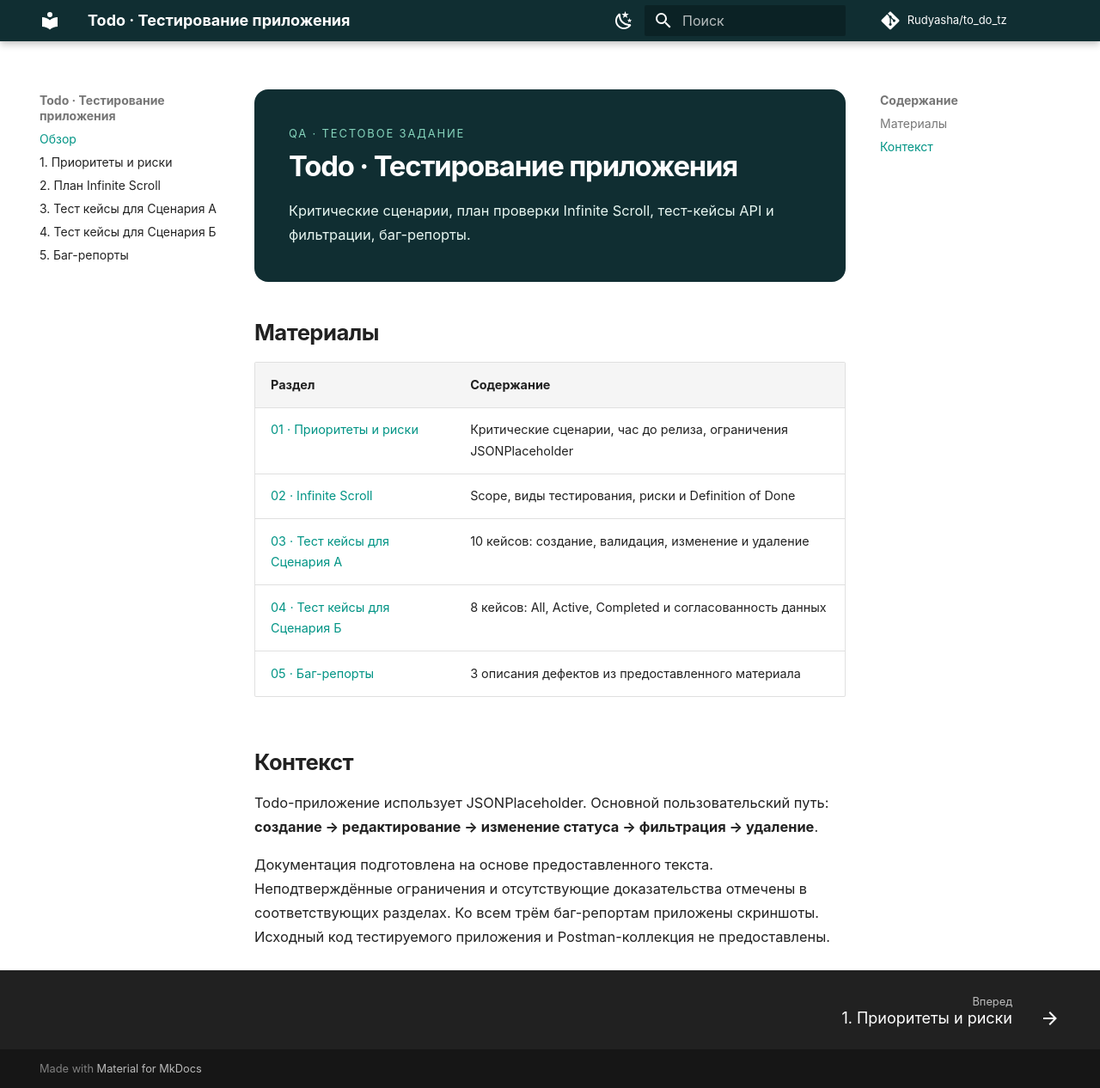
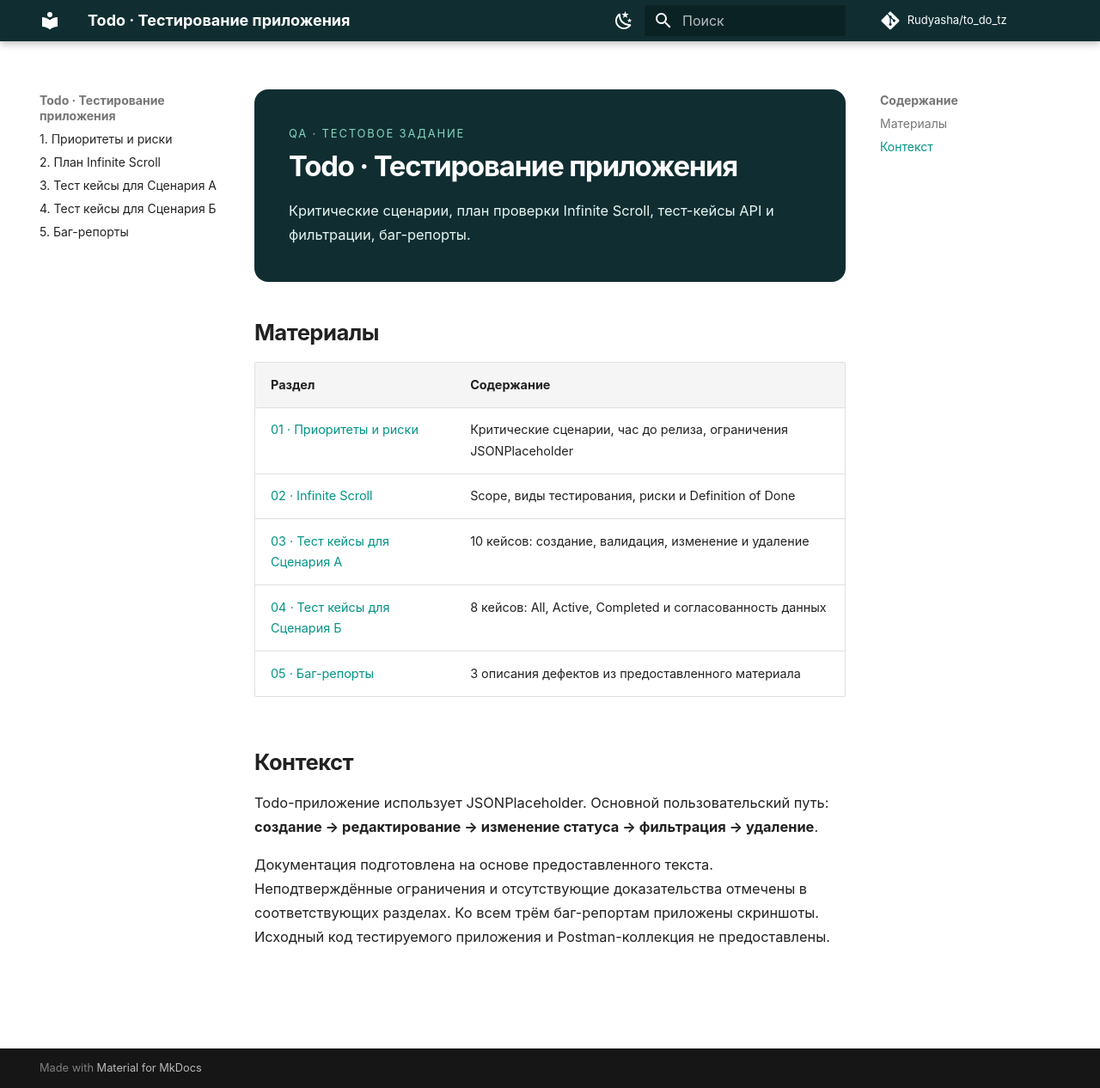
Before and after one commit to Rudyasha/to_do_tz, an MkDocs documentation site: the page built from docs/index.md, in a window 1280 px wide and 1266 px high. Shown: the whole window at 86% size. Built offline with MkDocs 1.6.1 and Material for MkDocs 9.7.7, drawn with Linux system fonts in a browser that asks for light colours; comment, search, counter and statistics services are not loaded; part of the change alters nothing that is shown.

Commit message:
Update mkdocs.yml

```diff
--- a/mkdocs.yml
+++ b/mkdocs.yml
@@ -29,7 +29,6 @@ theme:
     - search.suggest
     - content.code.copy
 nav:
-  - Обзор: index.md
   - 1. Приоритеты и риски: task-1.md
   - 2. План Infinite Scroll: task-2.md
   - 3. Тест кейсы для Сценария А: task-3.md
```
